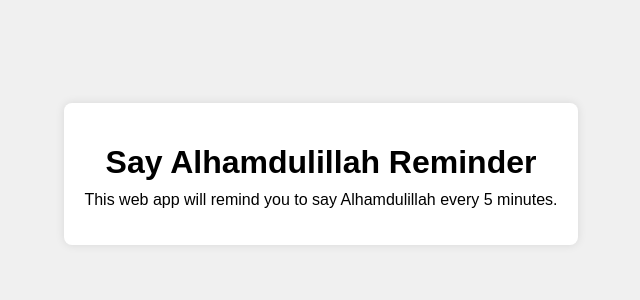
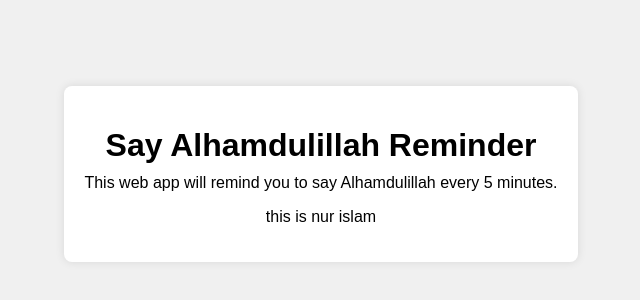
Before and after one commit to devnurislam/alhumdullah, a plain HTML site: page index.html in a window 1280 px wide. Shown: the part 226-526 px from the top of the page, without its empty margins (319-959 px from the left). Drawn offline with Linux system fonts and the light colour scheme.

Commit message:
first commit

```diff
--- a/index.html
+++ b/index.html
@@ -10,6 +10,7 @@
     <div class="container">
         <h1>Say Alhamdulillah Reminder</h1>
         <p>This web app will remind you to say Alhamdulillah every 5 minutes.</p>
+        <p>this is nur islam</p>
     </div>
     <script src="script.js"></script>
 </body>
```
